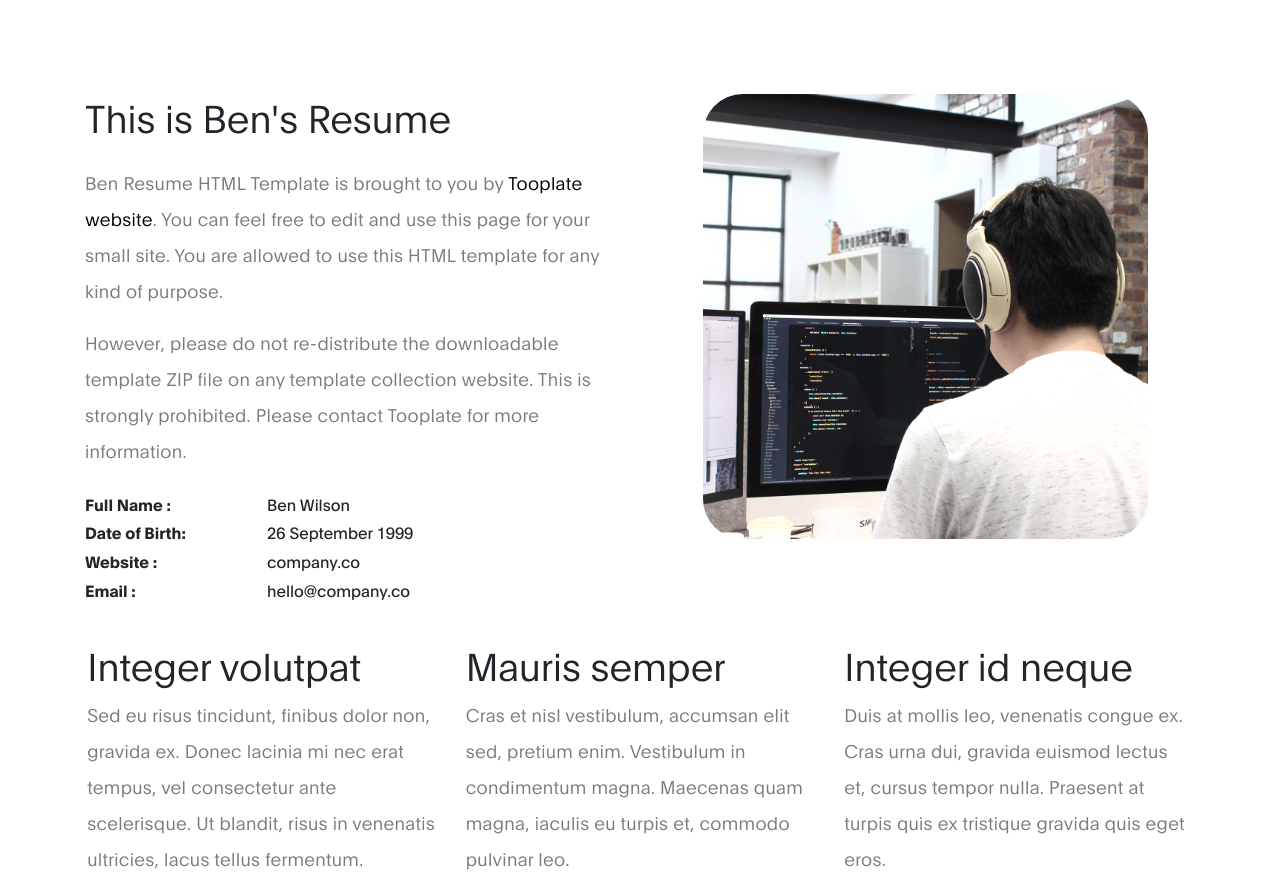
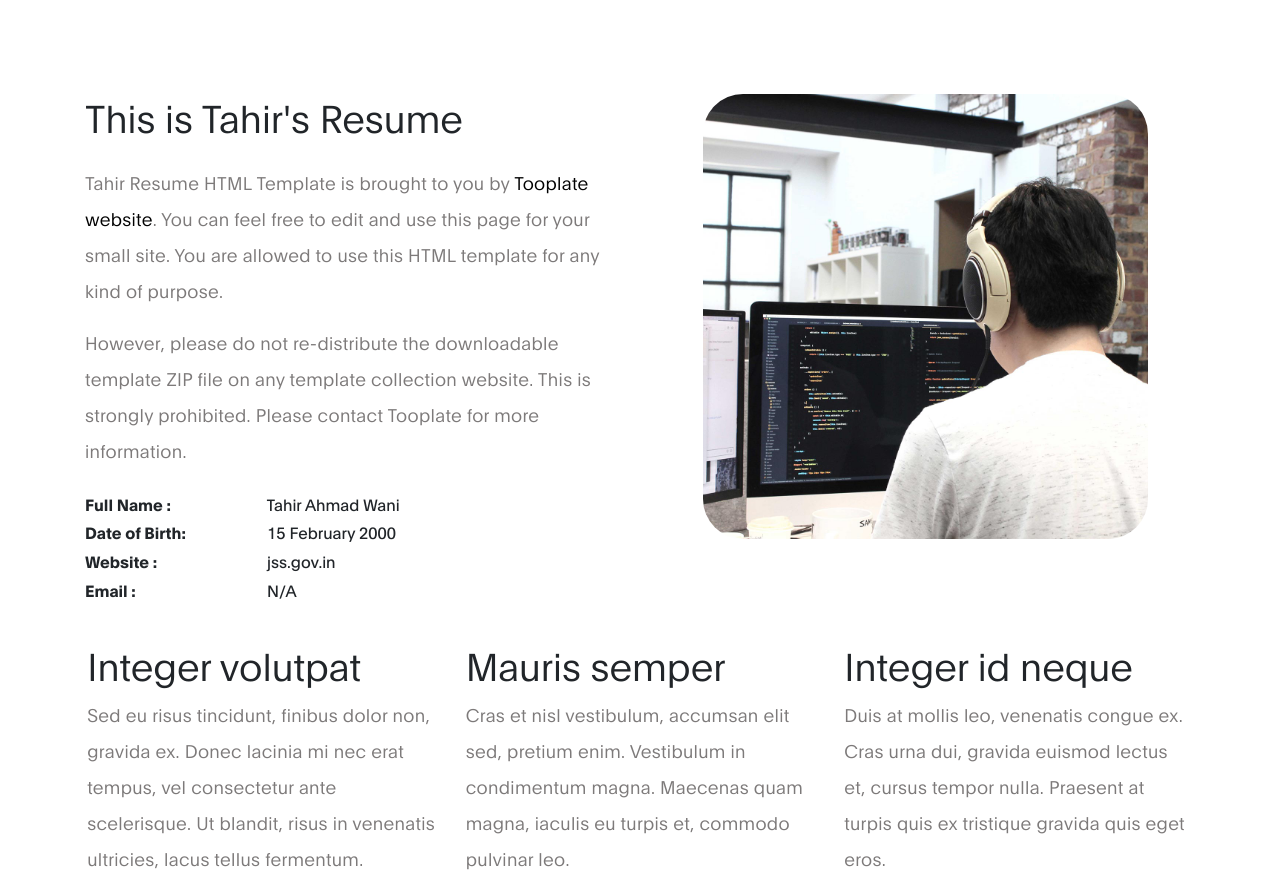
Before and after one commit to cyber-x98/my-site, a plain HTML site: page index.html in a window 1280 px wide. Shown: the part 655-1550 px from the top of the page. Drawn offline with Linux system fonts and the light colour scheme.

Commit message:
Made Changes

```diff
--- a/index.html
+++ b/index.html
@@ -2,7 +2,7 @@
 <html lang="en">
 <head>
 
-     <title>Ben's Resume - Profile HTML Page</title>
+     <title>Tahir's Resume - Profile HTML Page</title>
 
      <meta charset="UTF-8">
      <meta http-equiv="X-UA-Compatible" content="IE=Edge">
@@ -17,11 +17,7 @@
      <link rel="stylesheet" href="css/owl.theme.default.min.css">
 
      <!-- MAIN CSS -->
-     <link rel="stylesheet" href="css/tooplate-ben-resume-style.css">
-<!--
-Tooplate 2120 Ben Resume
-https://www.tooplate.com/view/2120-ben-resume
--->
+     <link rel="stylesheet" href="css/style.css">
 </head>
 
 <body data-spy="scroll" data-target="#navbarNav" data-offset="50">
@@ -31,7 +27,7 @@ https://www.tooplate.com/view/2120-ben-resume
         <div class="container">
 
             <a class="navbar-brand" href="#">
-                Ben Resume
+                Tahir Resume
             </a>
 
             <button class="navbar-toggler" type="button" data-toggle="collapse" data-target="#navbarNav" aria-controls="navbarNav" aria-expanded="false" aria-label="Toggle navigation">
@@ -73,13 +69,13 @@ https://www.tooplate.com/view/2120-ben-resume
             <div class="row">
 
                   <div class="mx-auto col-lg-5 col-md-5 col-10">
-                      <img src="images/ben.jpg" class="img-fluid" alt="Ben Resume HTML Template">
+                      <img src="images/ben.jpg" class="img-fluid" alt="Tahir's Resume HTML Template">
                   </div>
 
                    <div class="d-flex flex-column justify-content-center align-items-center col-lg-7 col-md-7 col-12">
                         <div class="hero-text">
 
-                            <h1 class="hero-title">👋 Ben, a digital nomad</h1>
+                            <h1 class="hero-title">👋 Tahir, a digital nomad</h1>
 
                             <a href="#" class="email-link">
                                 hello@company.co
@@ -98,25 +94,25 @@ https://www.tooplate.com/view/2120-ben-resume
             <div class="row">
 
                 <div class="col-lg-6 col-md-6 col-12">
-                    <h3 class="mb-4">This is Ben's Resume</h3>
+                    <h3 class="mb-4">This is Tahir's Resume</h3>
 
-                    <p>Ben Resume HTML Template is brought to you by <a rel="nofollow" href="https://www.tooplate.com" target="_parent">Tooplate website</a>. You can feel free to edit and use this page for your small site. You are allowed to use this HTML template for any kind of purpose.</p>
+                    <p>Tahir Resume HTML Template is brought to you by <a rel="nofollow" href="https://www.tooplate.com" target="_parent">Tooplate website</a>. You can feel free to edit and use this page for your small site. You are allowed to use this HTML template for any kind of purpose.</p>
 
                     <p>However, please do not re-distribute the downloadable template ZIP file on any template collection website. This is strongly prohibited. Please contact Tooplate for more information.</p>
 
                     <ul class="mt-4 mb-5 mb-lg-0 profile-list list-unstyled">
-                        <li><strong>Full Name :</strong> Ben Wilson </li>
+                        <li><strong>Full Name :</strong> Tahir Ahmad Wani </li>
 
-                        <li><strong>Date of Birth:</strong> 26 September 1999</li>
+                        <li><strong>Date of Birth:</strong> 15 February 2000</li>
 
-                        <li><strong>Website :</strong> company.co</li>
+                        <li><strong>Website :</strong> jss.gov.in</li>
 
-                        <li><strong>Email :</strong> hello@company.co</li>
+                        <li><strong>Email :</strong> N/A</li>
                     </ul>
                 </div>
 
                 <div class="col-lg-5 mx-auto col-md-6 col-12">
-                    <img src="images/true-agency.jpg" class="about-image img-fluid" alt="Ben's Resume HTML Template">
+                    <img src="images/true-agency.jpg" class="about-image img-fluid" alt="Tahir's Resume HTML Template">
                 </div>
 
             </div>
@@ -156,7 +152,7 @@ https://www.tooplate.com/view/2120-ben-resume
                                     <div class="testimonials-info">
                                         <p>Sed ut perspiciatis unde omnis iste natus error sit voluptatem.</p>
 
-                                        <h6 class="mb-0">Ben</h6>
+                                        <h6 class="mb-0">Tahir</h6>
                                         <span>Art Director</span>
                                     </div>
                                 </div>
@@ -364,7 +360,7 @@ https://www.tooplate.com/view/2120-ben-resume
                     <li><a href="#" rel="noopener" class="fab fa-youtube"></a></li>
                 </ul>
 
-              <p class="copyright-text mt-5 pt-3">Copyright &copy; 2020 Ben Resume Page</p>
+              <p class="copyright-text mt-5 pt-3">Copyright &copy; 2020 Tahir Resume Page</p>
 
                 <p>Design: <a href="https://www.tooplate.com" title="free HTML templates" target="_blank">Tooplate</a></p>
             </div>
```
Also changed, not shown: css/style.css (renamed from css/tooplate-ben-resume-style.css).
